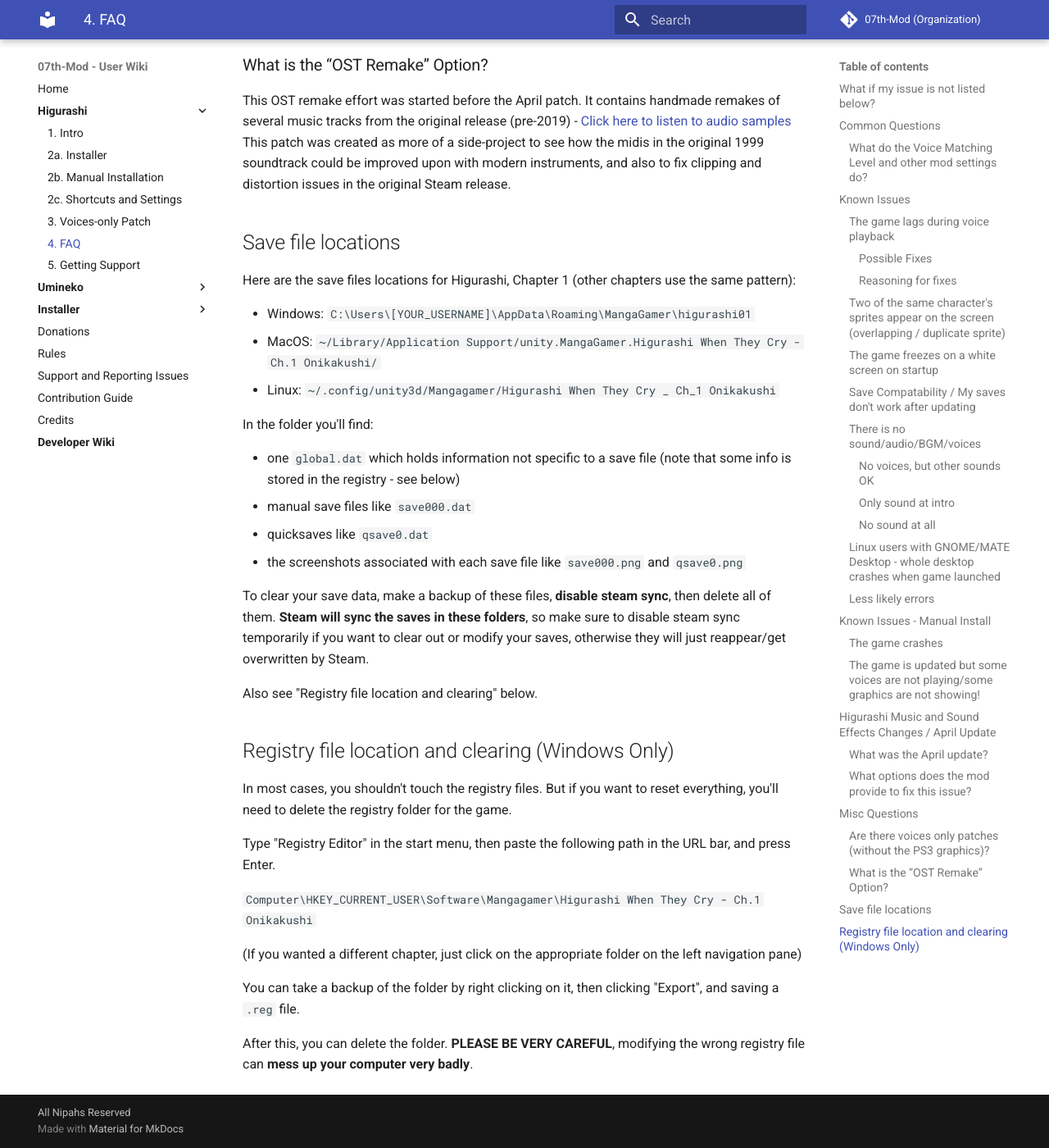
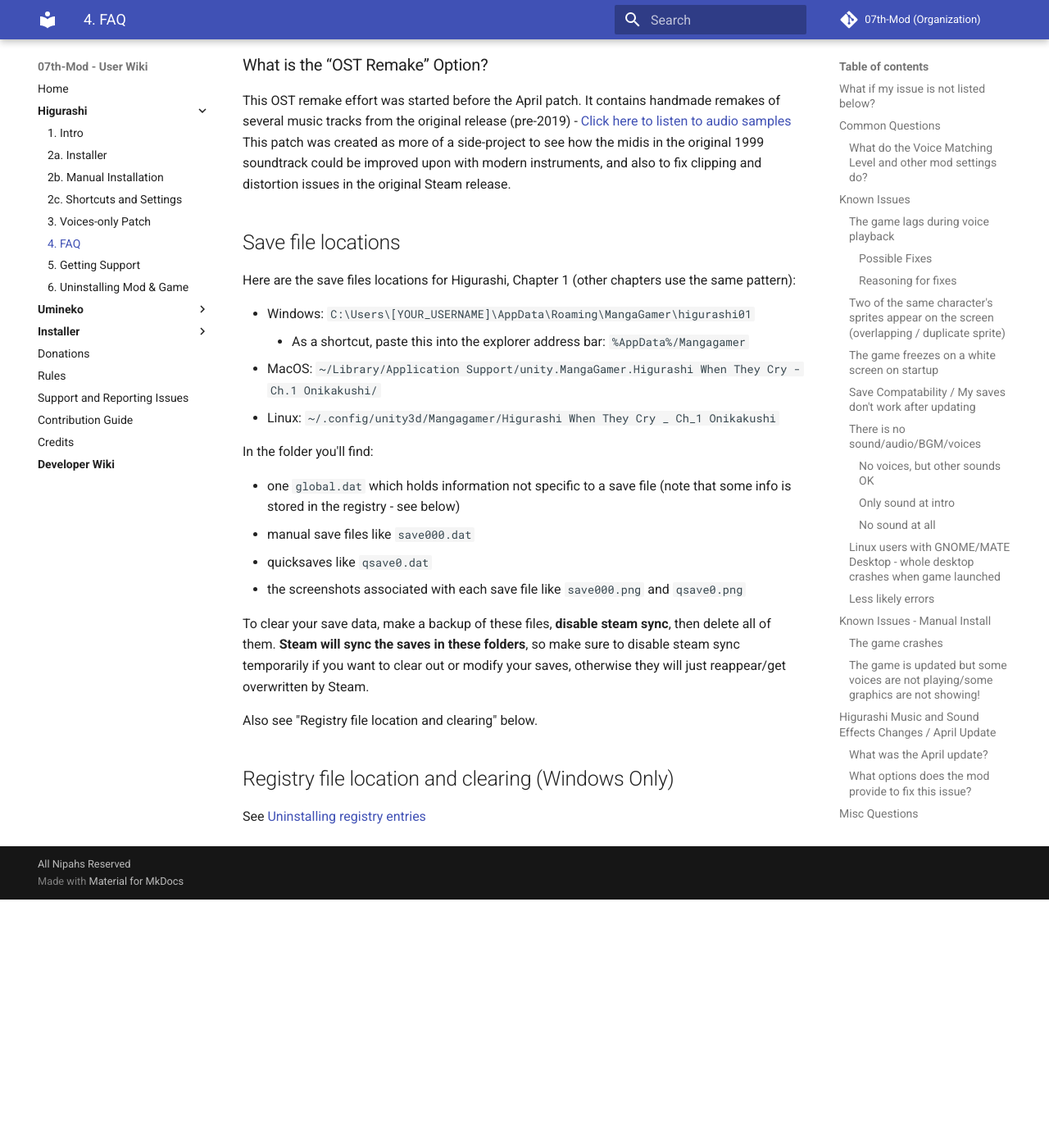
Before and after one commit to 07th-mod/wiki, an MkDocs documentation site: the page built from docs/Higurashi/FAQ.md, in a window 1280 px wide and 1400 px high, scrolled down 5170 px. Shown: the whole window at 82% size. Built offline with MkDocs 1.6.1 and Material for MkDocs 9.7.7, drawn with Linux system fonts in a browser that asks for light colours; after the commit the page ends 6267 px from its top, so only the background shows below that.

Commit message:
Add instructions to uninstall the game/mod/steamgrid/save files/reg files

```diff
--- a/docs/Higurashi/FAQ.md
+++ b/docs/Higurashi/FAQ.md
@@ -160,6 +160,7 @@
 Here are the save files locations for Higurashi, Chapter 1 (other chapters use the same pattern):
 
 - Windows: `C:\Users\[YOUR_USERNAME]\AppData\Roaming\MangaGamer\higurashi01`
+    - As a shortcut, paste this into the explorer address bar: `%AppData%/Mangagamer`
 - MacOS: `~/Library/Application Support/unity.MangaGamer.Higurashi When They Cry - Ch.1 Onikakushi/`
 - Linux: `~/.config/unity3d/Mangagamer/Higurashi When They Cry _ Ch_1 Onikakushi`
 
@@ -176,14 +177,4 @@
 
 ## Registry file location and clearing (Windows Only)
 
-In most cases, you shouldn't touch the registry files. But if you want to reset everything, you'll need to delete the registry folder for the game.
-
-Type "Registry Editor" in the start menu, then paste the following path in the URL bar, and press Enter.
-
-`Computer\HKEY_CURRENT_USER\Software\Mangagamer\Higurashi When They Cry - Ch.1 Onikakushi`
-
-(If you wanted a different chapter, just click on the appropriate folder on the left navigation pane)
-
-You can take a backup of the folder by right clicking on it, then clicking "Export", and saving a `.reg` file.
-
-After this, you can delete the folder. **PLEASE BE VERY CAREFUL**, modifying the wrong registry file can **mess up your computer very badly**.
+See [Uninstalling registry entries](Uninstall.md#uninstalling-registry-entries-advanced-windows-only)
--- a/mkdocs.yml
+++ b/mkdocs.yml
@@ -15,6 +15,7 @@
         - 3. Voices-only Patch: Higurashi/Higurashi-Part-1.1---Voices-only-Patch.md
         - 4. FAQ: Higurashi/FAQ.md
         - 5. Getting Support: Higurashi/support.md
+        - 6. Uninstalling Mod & Game: Higurashi/Uninstall.md
     - <b>Umineko</b>:
         - 1. Intro (START HERE): Umineko/Umineko-Getting-started.md
         - 2. Mod Options: Umineko/Umineko-Mod-Options.md
@@ -24,6 +25,7 @@
         - 4. Umineko Tsubasa, Hane and Saku: Umineko/Tsubasa-Hane.md
         - 5. FAQ/Troubleshooting: Umineko/Umineko-Part-0-TroubleShooting-and-FAQ.md
         - 6. Getting Support: Umineko/support.md
+        - 7. Uninstalling Mod & Game: Umineko/Uninstall.md
     - <b>Installer</b>:
         - 1. FAQ: Installer/faq.md
         - 2. Getting support: Installer/support.md
```
Also changed, not shown: docs/Higurashi/Uninstall.md (added, +39 -0 lines), docs/Snippets/uninstall-steamgrid.md (added, +18 -0 lines), docs/Umineko/Uninstall.md (added, +26 -0 lines), 1 other file.
